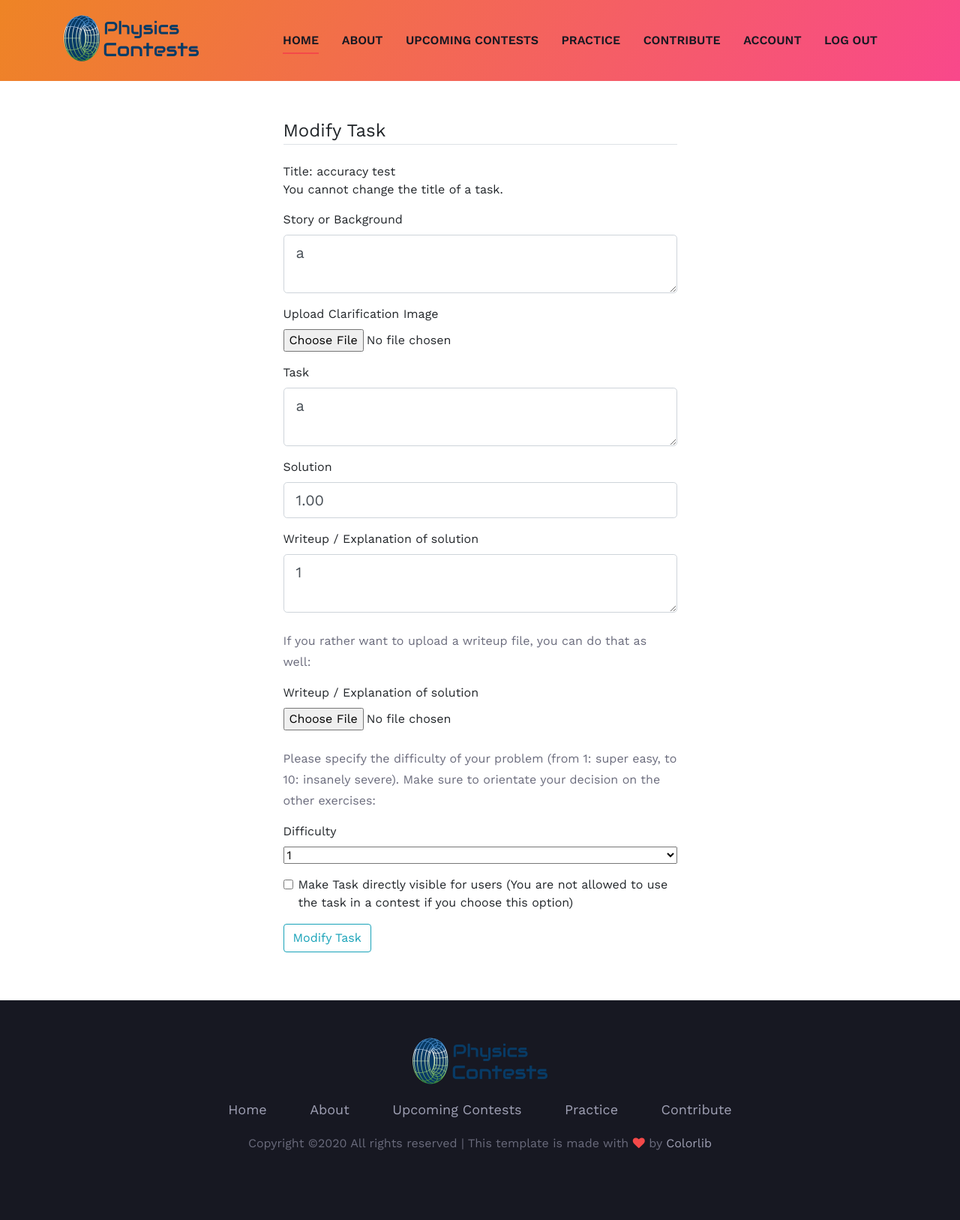
After one commit to SimonSkade/phisicscontests, a Flask app: page /modify-task/3 in a window 1280 px wide. The commit adds this page. Shown: the whole page at 75% size. Run offline with Flask 2, Linux system fonts and the light colour scheme; a user stored in the database is signed in; data comes from the database, SQL or seed files in the repository; both versions use the stored data as it was after the commit; some libraries are stand-ins or nearby versions.

Commit message:
fixed answer submission, created a page where the task creator can modify his task and the website now shows the user if he is registered for a contest

```diff
--- a/physicscontests/forms.py
+++ b/physicscontests/forms.py
@@ -51,6 +51,7 @@ class UpdateAccountForm(FlaskForm):
 
 class TaskForm(FlaskForm):
 	#enctype="multipart/form-data"
+	#modifying = BooleanField("should not be visible", default=False)
 	title = StringField("Title", validators=[DataRequired()])
 	story = TextAreaField("Story or Background", validators=[DataRequired()])
 	image = FileField("Upload Clarification Image", validators=[FileAllowed(["jpg","png"])])
@@ -64,6 +65,28 @@ class TaskForm(FlaskForm):
 	def validate_title(self,title):
 		if Task.query.filter_by(title=title.data).first():
 			raise ValidationError("task title already exists")
+
+
+
+class ModifyTaskForm(FlaskForm):
+	#enctype="multipart/form-data"
+	#modifying = BooleanField("should not be visible", default=False)
+	title = StringField("Title", validators=[DataRequired()])
+	story = TextAreaField("Story or Background", validators=[DataRequired()])
+	image = FileField("Upload Clarification Image", validators=[FileAllowed(["jpg","png"])])
+	task = TextAreaField("Task", validators=[DataRequired()])
+	solution = DecimalField("Solution", validators=[DataRequired()])
+	writeup = TextAreaField("Writeup / Explanation of solution")
+	writeup2 = FileField("Writeup / Explanation of solution", validators=[FileAllowed(["jpg","png","pdf","docx","odt","odp","pptx","txt","md"])])
+	difficulty = SelectField("Difficulty", choices=[(1,1),(2,2),(3,3),(4,4),(5,5),(6,6),(7,7),(8,8),(9,9),(10,10)], coerce=int)
+	visible = BooleanField("Make Task directly visible for users (You are not allowed to use the task in a contest if you choose this option)")
+	submit = SubmitField("Modify Task")
+	"""
+	def validate_title(self,title,modifying):
+		if Task.query.filter_by(title=title.data).first():
+			raise ValidationError("task title already exists")
+	"""
+
 
 
 class AnswerForm(FlaskForm):
--- a/physicscontests/routes.py
+++ b/physicscontests/routes.py
@@ -7,7 +7,7 @@ from physicscontests.models import User, Task, Contest, Solved_by
 from flask_login import login_user, current_user, logout_user, login_required
 from datetime import datetime, timedelta
 from sqlalchemy import or_
-from physicscontests.forms import RegistrationForm, LoginForm, UpdateAccountForm, TaskForm, AnswerForm, ContestForm, RegisterContestForm
+from physicscontests.forms import RegistrationForm, LoginForm, UpdateAccountForm, TaskForm, AnswerForm, ContestForm, RegisterContestForm, ModifyTaskForm
 from wtforms import SelectMultipleField
 from flask_wtf import FlaskForm
 
@@ -135,6 +135,47 @@ def create_task():
 	return render_template("create_task.html", form=form)
 
 
+@app.route("/modify-task/<int:taskID>", methods=["GET","POST"])
+@login_required
+def modify_task(taskID):
+	task = Task.query.filter_by(id=taskID).first()
+	if current_user != task.author:
+		return not_found(404)
+	form = ModifyTaskForm()
+	form.title.data = task.title
+	form.story.data = task.story
+	#form.image.data = task.image_file
+	form.task.data = task.task
+	form.solution.data = task.solution
+	form.writeup.data = task.writeup
+	#form.writeup2.data = task.writeup2
+	form.difficulty.data = task.difficulty
+	form.visible.data = task.visible
+	#form.modifying.data = True
+	if form.validate_on_submit():
+		image_file = None
+		if form.image.data:
+			image_file = save_explanation_picture(form.image.data)
+		writeup_file = None
+		if form.writeup2.data:
+			writeup_file = save_writeup_file(form.writeup2.data)
+		#task = Task(title=form.title.data, story=form.story.data, image_file=image_file, task=form.task.data, solution=form.solution.data, writeup=form.writeup.data, writeup2=writeup_file, difficulty=form.difficulty.data, visible=form.visible.data, author=current_user)
+		task.title = form.title.data
+		task.story = form.story.data
+		task.image_file = image_file
+		task.task = form.task.data
+		task.solution = form.solution.data
+		task.writeup = form.writeup.data
+		task.writeup2 = writeup_file
+		task.difficulty = form.difficulty.data
+		task.visible = form.visible.data
+		db.session.commit()
+		flash("Task was updated successfully!", "success")
+		return redirect(url_for("home"))
+	return render_template("modify_task.html", form=form)
+
+
+
 @app.route("/practice/exercises/<int:taskID>", methods=["GET","POST"])
 def view_task(taskID):
 	task = Task.query.filter_by(id=taskID).first()
@@ -143,19 +184,19 @@ def view_task(taskID):
 		if current_user.is_authenticated and Solved_by.query.filter_by(solved=task).filter_by(solved_by_users=current_user).all():
 			form.answer.data = task.solution
 		if form.validate_on_submit():
-			if round(form.answer.data/task.solution,2) and current_user.is_authenticated and not Solved_by.query.filter_by(solved=task).filter_by(solved_by_users=current_user).all():
+			if abs(form.answer.data-task.solution)/abs(task.solution) <= 0.01 and current_user.is_authenticated and not Solved_by.query.filter_by(solved=task).filter_by(solved_by_users=current_user).all():
 				assoc = Solved_by(solved_by_users=current_user, solved=task, timestamp=datetime.now())
 				task.solved_by_users.append(assoc)
 				db.session.commit()
 			image_file = None
 			if task.image_file:
 				image_file = url_for("static",filename="explanation_images/" + task.image_file)
-			return render_template("view_task.html", task=task, form=form, image_file=image_file)
+			return render_template("view_task.html", task=task, form=form, image_file=image_file, is_author=(current_user==task.author))
 			#return redirect(url_for('exercises') + "/" + str(taskID))
 		image_file = None
 		if task.image_file:
 			image_file = url_for("static",filename="explanation_images/" + task.image_file)
-		return render_template("view_task.html", task=task, form=form, image_file=image_file)
+		return render_template("view_task.html", task=task, form=form, image_file=image_file, is_author=(current_user==task.author))
 	else:
 		return not_found(1)
 
@@ -186,13 +227,16 @@ def register_contest(contestID):
 		elif current_user not in contest.participants:
 			contest.participants.append(current_user)
 			db.session.commit()
-		return redirect(url_for("view_contest", contestID=contestID))
+		if contest.start <= datetime.now():
+			return redirect(url_for("view_contest", contestID=contestID))
+		else:
+			return redirect(url_for("home"))
 	return render_template("register_contest.html", form=form, contest=contest)
 
 
 
 @app.route("/contests/scoreboard/<int:contestID>")
-def contest_scoreboard(contestID):
+def contest_scoreboard(contestID):#inefficient, must be changed if there are many participants in one contest
 	contest = Contest.query.filter_by(id=contestID).first()
 	if datetime.now() > contest.end:
 		#calculate scoreboard
@@ -245,7 +289,7 @@ def past_contests():
 @app.route("/upcoming_contests")
 def upcoming_contests():
 	contests = Contest.query.filter(Contest.end > datetime.now()).order_by(Contest.start).all()
-	return render_template("upcoming_contests.html", contests=contests)
+	return render_template("upcoming_contests.html", contests=contests, current_user=current_user)
 
 
 @app.route("/contribute")
@@ -256,7 +300,10 @@ def contribute():
 
 def contest_start_notification(contestID):#does not work, as it requires a user request
 	contest = Contest.query.filter_by(id=contestID).first()
-	flash(f"Contest {contest.name} has started. You can now access the contest site, if you are registered.")
+	for task in contest.tasks:
+		task.visible = True
+		db.session.commit()
+	#flash(f"Contest {contest.name} has started. You can now access the contest site, if you are registered.")
 
 
 def end_contest_process(contestID):
@@ -265,6 +312,7 @@ def end_contest_process(contestID):
 	for task in contest.tasks:
 		task.visible = True
 		db.session.commit()
+
 
 
 
--- a/physicscontests/templates/about.html
+++ b/physicscontests/templates/about.html
@@ -37,7 +37,7 @@
                         <li><span class="icon_check"></span> Normally, you should only participate on your own, but since this is kind of a demo-test-version, teamwork is ok.</li>
                         <li><span class="icon_check"></span> Please do not hack the website or the server, I know that it is not secure yet.</li>
                         <li><span class="icon_check"></span> Do not publish results until the end of the contest.</li>
-                        <li><span class="icon_check"></span> You will need to enter a number as an answer for each task. Your answer will be judged as correct if the relative error is less or equal to one hundredth. (Make sure to write decimal numbers with a dot, not a comma)</li>
+                        <li><span class="icon_check"></span> You will need to enter a number as an answer for each task. Your answer will be judged as correct if the relative error is less or equal to one hundredth, so you need to enter at least three significant digits. (Make sure to write decimal numbers with a dot, not a comma)</li>
                         <li><span class="icon_check"></span> You are allowed to look up some mathematical definitions and physical constants (eg. on the Internet)</li>
                         <li><span class="icon_check"></span> Please do not brute-force the solution, do not solve equations numerically (except if it is explicitly said in the statement), and do not look up similar problems.</li>
                     </ul>
--- a/physicscontests/templates/base.html
+++ b/physicscontests/templates/base.html
@@ -85,12 +85,34 @@
         {% endif %}
     {% endwith %}
 
+    {% with announcements = get_important_announcements() %}
+        {% if announcements %}
+            {% for message in announcements %}
+                <script type="text/javascript">
+                    alert('{{ message }}');
+                </script>
+            {% endfor %}
+        {% endif %}
+    {% endwith %}
+
     {% with running_cs = get_running_contests() %}
         {% if running_cs %}
             <header class="header-section bg-gradient">
                 <div class="container">
                     {% for contest in running_cs %}
                         <div class="row center-form"><p>Join running contest: <a href="{{ url_for('view_contest', contestID=contest.id) }}">{{ contest.name }}</a></p></div>
+                    {% endfor %}
+                </div>
+            </header>
+        {% endif %}
+    {% endwith %}
+
+    {% with finished_cs = get_finished_contests() %}
+        {% if finished_cs %}
+            <header class="header-section bg-gradient">
+                <div class="container">
+                    {% for contest in finished_cs %}
+                        <div class="row center-form"><p>View results of finished contest: <a href="{{ url_for('contest_scoreboard', contestID=contest.id) }}">{{ contest.name }}</a></p></div>
                     {% endfor %}
                 </div>
             </header>
--- /dev/null
+++ b/physicscontests/templates/modify_task.html
@@ -0,0 +1,119 @@
+{% extends 'base.html' %}
+
+{% block body %}
+<div class="container mt-5 mb-5">
+	<div class="col-lg-6 center-form">
+		<form method="POST" action="" enctype="multipart/form-data">
+			{{ form.hidden_tag() }}
+			<fieldset class="form-group">
+				<legend class="border-bottom mb-4">Modify Task</legend>
+				<div>
+					Title: {{ form.title.data }}
+				</div>
+				<div class="mb-3">
+					<!--{{ form.title.label(class="form-control-label") }}
+					{% if form.title.errors %}
+						{{ form.title(class="form-control form-control-lg is-invalid") }}
+						<div class="invalid-feedback">
+							{% for error in form.title.errors %}
+								<span>{{ error }}</span>
+							{% endfor %}
+						</div>
+					{% else %}
+						{{ form.title(class="form-control form-control-lg") }}
+					{% endif %}-->
+					You cannot change the title of a task.
+				</div>
+				<div class="mb-3">
+					{{ form.story.label(class="form-control-label") }}
+					{% if form.story.errors %}
+						{{ form.story(class="form-control form-control-lg is-invalid") }}
+						<div class="invalid-feedback">
+							{% for error in form.story.errors %}
+								<span>{{ error }}</span>
+							{% endfor %}
+						</div>
+					{% else %}
+						{{ form.story(class="form-control form-control-lg") }}
+					{% endif %}
+				</div>
+				<div class="mb-3">
+					{{ form.image.label() }}
+					{{ form.image(class="form-control-file") }}
+					{% if form.image.errors %}
+						{% for error in form.image.errors %}
+							<span class="text-danger">{{ error }}</span>
+						{% endfor %}
+					{% endif %}
+				</div>
+				<div class="mb-3">
+					{{ form.task.label(class="form-control-label") }}
+					{% if form.task.errors %}
+						{{ form.task(class="form-control form-control-lg is-invalid") }}
+						<div class="emailinvalid-feedback">
+							{% for error in form.task.errors %}
+								<span>{{ error }}</span>
+							{% endfor %}
+						</div>
+					{% else %}
+						{{ form.task(class="form-control form-control-lg") }}
+					{% endif %}
+				</div>
+				<div class="mb-3">
+					{{ form.solution.label(class="form-control-label") }}
+					{% if form.solution.errors %}
+						{{ form.solution(class="form-control form-control-lg is-invalid") }}
+						<div class="invalid-feedback">
+							{% for error in form.solution.errors %}
+								<span>{{ error }}</span>
+							{% endfor %}
+						</div>
+					{% else %}
+						{{ form.solution(class="form-control form-control-lg") }}
+					{% endif %}
+				</div>
+				<div class="mb-3">
+					{{ form.writeup.label(class="form-control-label") }}
+					{% if form.writeup.errors %}
+						{{ form.writeup(class="form-control form-control-lg is-invalid") }}
+						<div class="invalid-feedback">
+							{% for error in form.writeup.errors %}
+								<span>{{ error }}</span>
+							{% endfor %}
+						</div>
+					{% else %}
+						{{ form.writeup(class="form-control form-control-lg") }}
+					{% endif %}
+				</div>
+				<p class="mt-4">If you rather want to upload a writeup file, you can do that as well:</p>
+				<div class="mb-3">
+					{{ form.writeup2.label() }}
+					{{ form.writeup2(class="form-control-file") }}
+					{% if form.writeup2.errors %}
+						{% for error in form.writeup2.errors %}
+							<span class="text-danger">{{ error }}</span>
+						{% endfor %}
+					{% endif %}
+				</div>
+				<p class="mt-4">Please specify the difficulty of your problem (from 1: super easy, to 10: insanely severe). Make sure to orientate your decision on the other exercises:</p>
+				<div class="mb-3">
+					{{ form.difficulty.label() }}
+					{{ form.difficulty(class="form-control-file") }}
+					{% if form.difficulty.errors %}
+						{% for error in form.difficulty.errors %}
+							<span class="text-danger">{{ error }}</span>
+						{% endfor %}
+					{% endif %}
+				</div>
+				<div class="form-check">
+                    {{ form.visible(class="form-check-input") }}
+                    {{ form.visible.label(class="form-check-label") }}
+                </div>
+			</fieldset>
+			<div class="form-group">
+				{{ form.submit(class="btn btn-outline-info") }}
+			</div>
+		</form>
+	</div>
+</div>
+{% endblock %}
--- a/physicscontests/templates/register_contest.html
+++ b/physicscontests/templates/register_contest.html
@@ -10,7 +10,7 @@
                         <li><span class="icon_check"></span> Normally, you should only participate on your own, but since this is kind of a demo-test-version, teamwork is ok.</li>
                         <li><span class="icon_check"></span> Please do not hack the website or the server, I know that it is not secure yet.</li>
                         <li><span class="icon_check"></span> Do not publish results until the end of the contest.</li>
-                        <li><span class="icon_check"></span> You will need to enter a number as an answer for each task. Your answer will be judged as correct if the relative error is less or equal to one hundredth. (Make sure to write decimal numbers with a dot, not a comma)</li>
+                        <li><span class="icon_check"></span> You will need to enter a number as an answer for each task. Your answer will be judged as correct if the relative error is less or equal to one hundredth, so you need to enter at least three significant digits. (Make sure to write decimal numbers with a dot, not a comma)</li>
                         <li><span class="icon_check"></span> You are allowed to look up some mathematical definitions and physical constants (eg. on the Internet)</li>
                         <li><span class="icon_check"></span> Please do not brute-force the solution, do not solve equations numerically (except if it is explicitly said in the statement), and do not look up similar problems.</li>
                     </ul>
--- a/physicscontests/templates/upcoming_contests.html
+++ b/physicscontests/templates/upcoming_contests.html
@@ -18,7 +18,11 @@
 					<td>{{ contest.name }}</td>
 					<td>{{ contest.start }}</td>
 					<td>{{ contest.end }}</td>
-					<td><a href="{{ url_for('register_contest', contestID=contest.id) }}">Register</a></td>
+					{% if current_user.is_authenticated and current_user in contest.participants %}
+						<td style="color:green">Registered</td>
+					{% else %}
+						<td><a href="{{ url_for('register_contest', contestID=contest.id) }}">Register</a></td>
+					{% endif %}
 				</tr>
 			{% endfor %}
 		</table>
--- a/physicscontests/templates/view_contest.html
+++ b/physicscontests/templates/view_contest.html
@@ -5,7 +5,7 @@
 	<div class="col-lg-10 center-form">
 		<h2 class="mb-4">{{ contest.name }}</h2>
 		<h3 class="mb-4">Problems</h3>
-		<table class="table">
+		<table class="table mb-4">
 			<tr>
 				<th scope="col">Id</th>
 				<th scope="col">Name</th>
@@ -19,6 +19,7 @@
 				</tr>
 			{% endfor %}
 		</table>
+		<div>After one day after the end of the contest, you can find the solutions here: <a href="https://drive.google.com/drive/folders/1tjkZkgJCgY_ttnxcxglH2GyXKpj_NcT7">https://drive.google.com/drive/folders/1tjkZkgJCgY_ttnxcxglH2GyXKpj_NcT7</a></div>
 	</div>
 </div>
 {% endblock %}
```
Also changed, not shown: physicscontests/__init__.py (+7 -1 lines), physicscontests/templates/view_task.html (+7 -2 lines), physicscontests/site.db, physicscontests/static/explanation_images/95667f9e0fdf078a.jpg (added).
